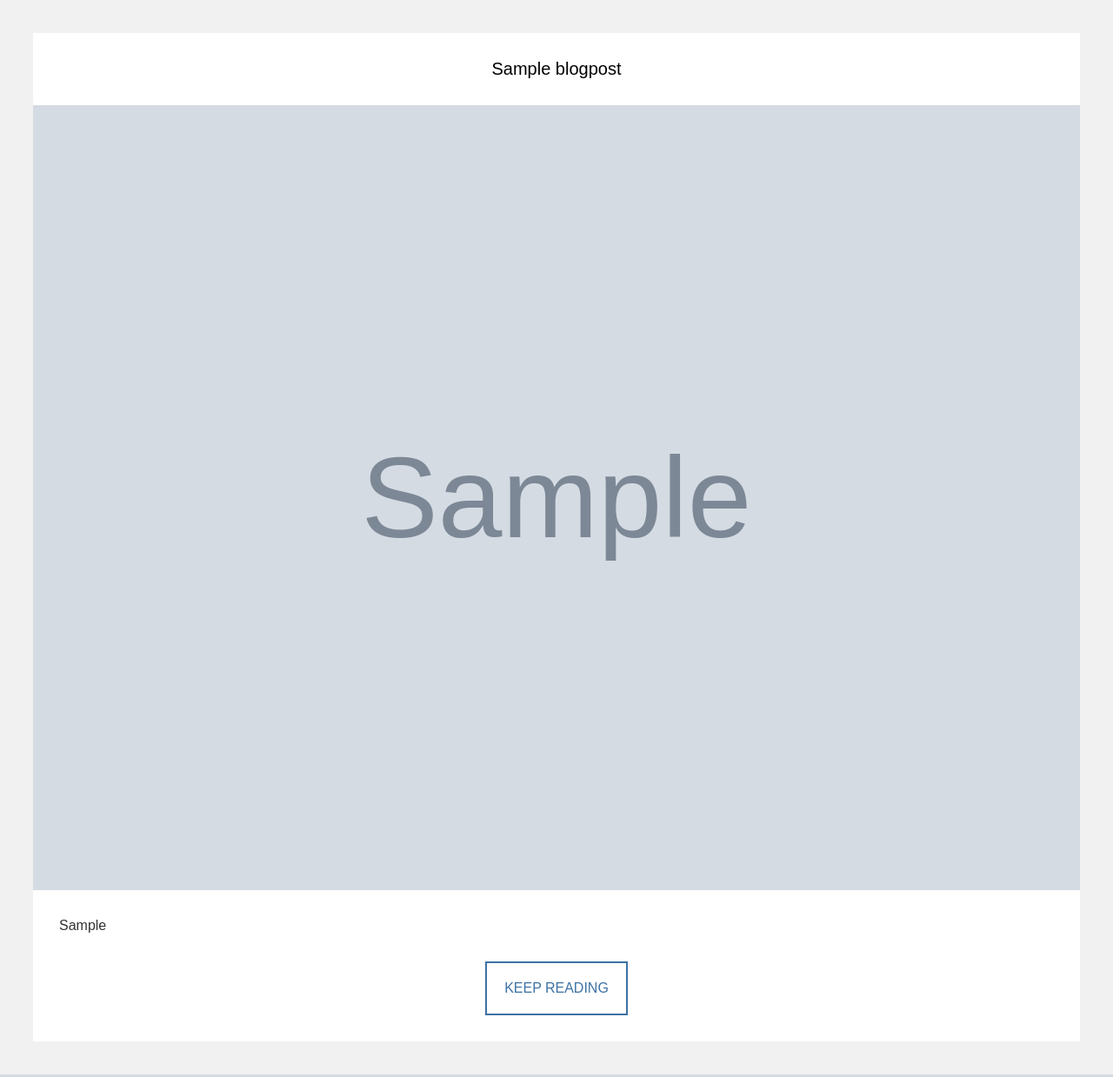
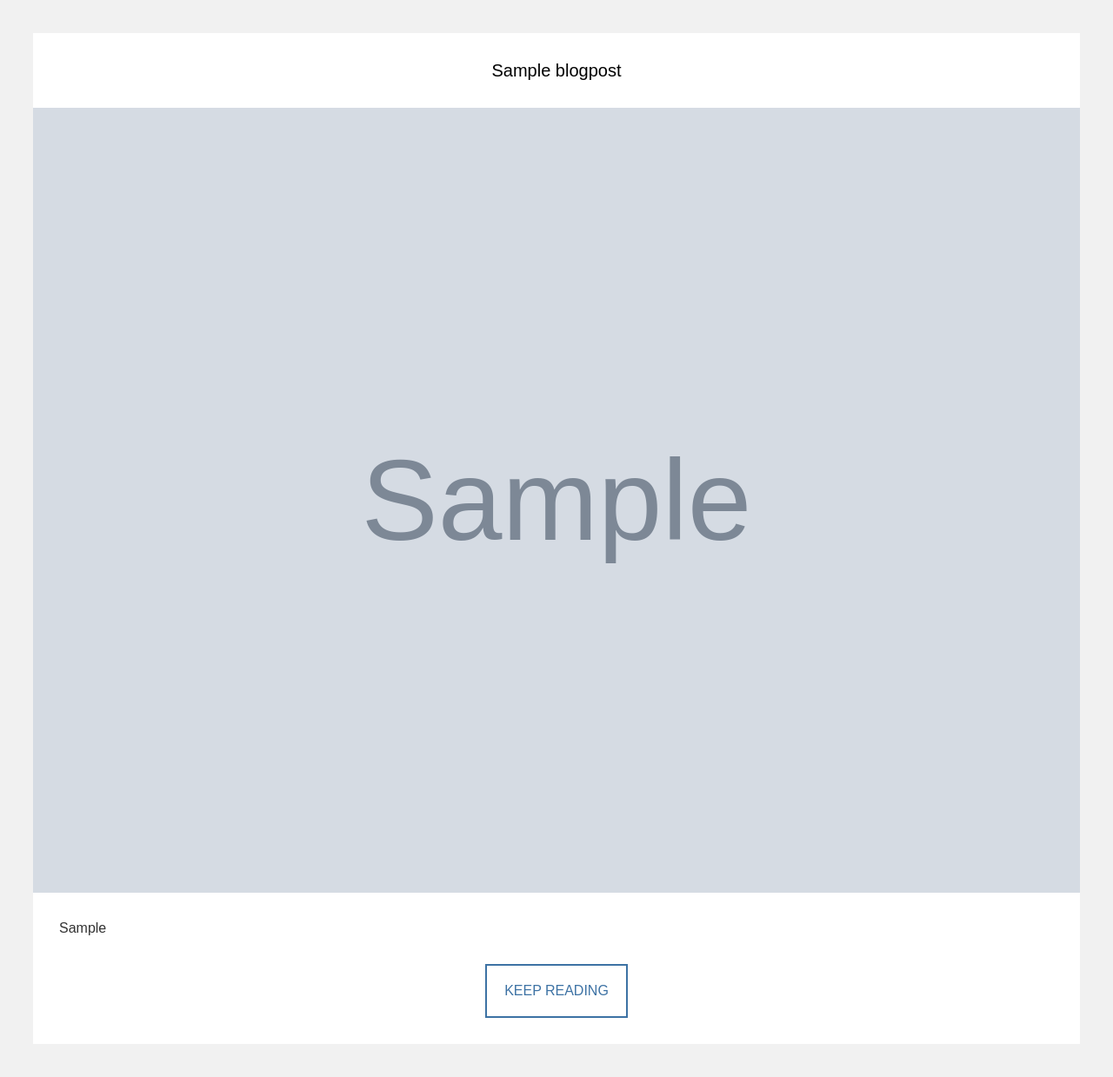
Before and after one commit to coding-buzz/hornet, a Django app: template blog/templates/blog/mailer/publication_notification.html in a window 1280 px wide. Shown: the whole page at 87% size. Run offline with Django 3.2, Linux system fonts and the light colour scheme; the template is opened without the code that fills it: values that come from a table or form of the project are taken from there, others are empty; tables that the repository leaves empty hold one stand-in row (values such as "Sample post"); grey boxes marked "Sample" are stand-in pictures; parts of the project's set-up code (start-up, migrations or seed data) failed here and were passed over.

Commit message:
Fix typo in publication notification template.

```diff
--- a/blog/templates/blog/mailer/publication_notification.html
+++ b/blog/templates/blog/mailer/publication_notification.html
@@ -12,7 +12,7 @@
             cellpadding="0"
             align="center">
         <tr>
-            <td style="text-align: center; padding: 30px; font-size: 20px; line-height 26px;">
+            <td style="text-align: center; padding: 30px; font-size: 20px; line-height: 26px;">
                 {{ blog_post.title }}
             </td>
         </tr>
```
